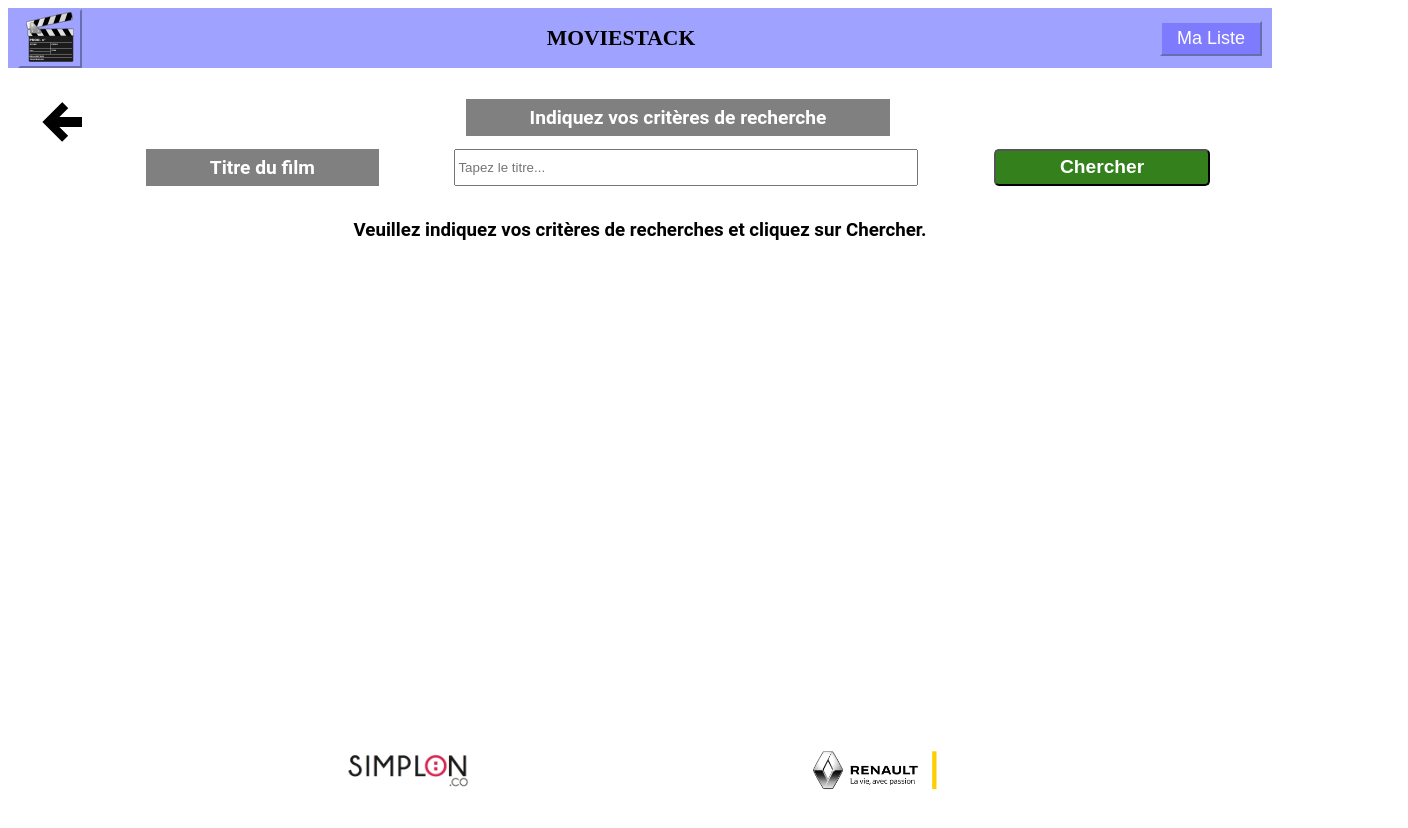
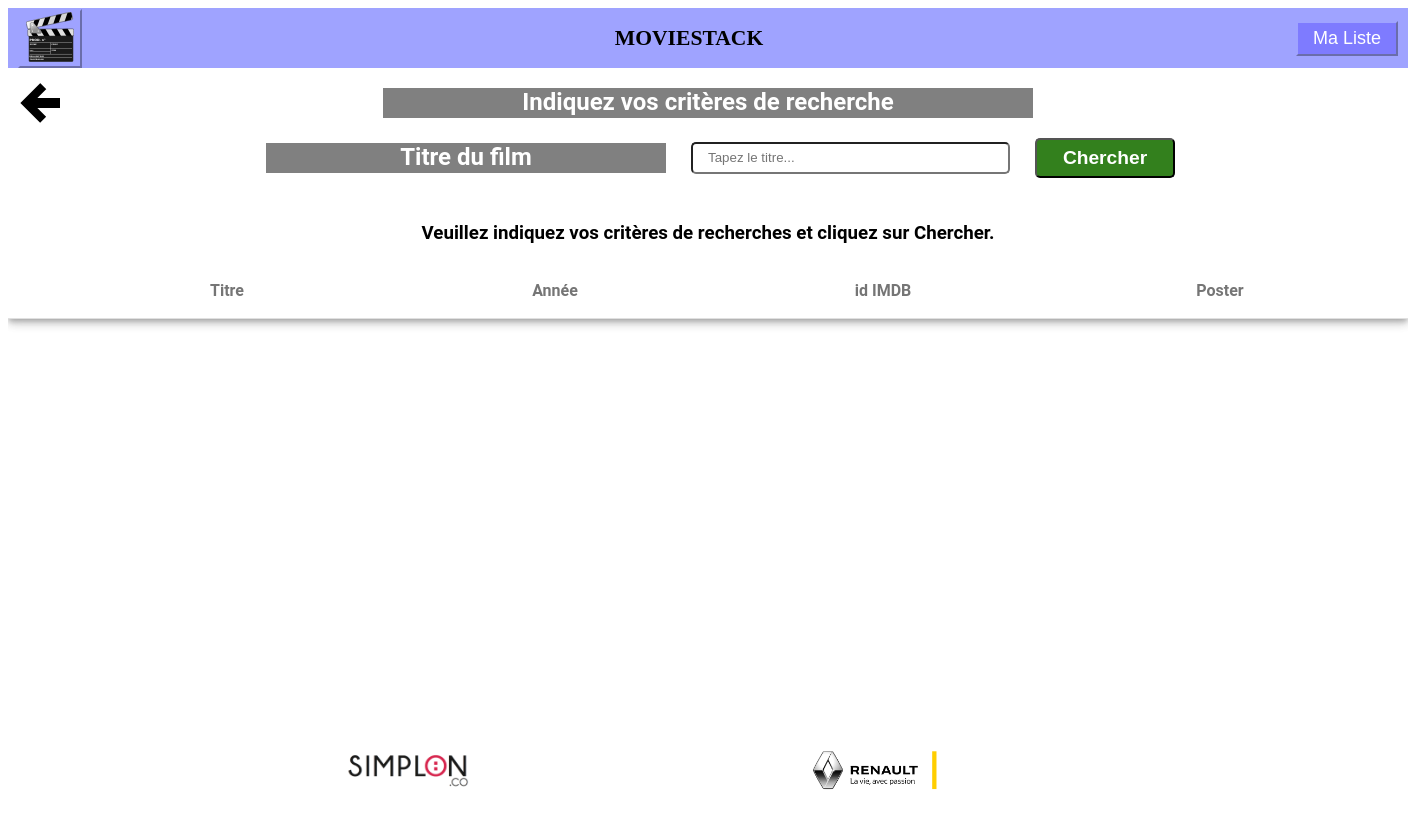
Before and after one commit to SylvainSimplonGit/red-thread, an Angular app in the folder ihm/: page /addamovie in a window 1280 px wide. Shown: the top 828 px of the page, 1408 px wide, since content can reach past the window. Before the commit the page ends 800 px from the top, so only its background shows below. Built offline with nearby package versions, Linux system fonts and the light colour scheme; no server answers; a web font is replaced by a local one.

Commit message:
FIX sorting pb for addamovie page and comeback to initial css

```diff
--- a/ihm/src/app/component/add-amovie-page/add-amovie-page.component.css
+++ b/ihm/src/app/component/add-amovie-page/add-amovie-page.component.css
@@ -1,76 +1,55 @@
-.flex-cont-row {
-  display: flex;
-  flex-direction: row;
-  margin: 1em;
-}
-
-.flex-cont-col {
+app-add-amovie-page {
   display: flex;
   flex-direction: column;
-  height: 100%;
   align-items: center;
-  justify-content: space-around;
-}
-
-.item {
-  padding: 0.5em;
-  min-width: 0;
-  height: 100px;
-  width: 60px;
-}
-
-.initial {
-  flex: initial;
-}
-
-.auto {
-  flex: auto;
-}
-
-.labelTitle {
-  font-size: larger;
-  font-weight: bolder;
-  padding: 7px 5vw;
-}
-
-.label-color-gray {
-  background-color: grey;
-  color: white;
-}
-
-.row-strech {
-  display: flex;
-  flex-direction: row;
-  justify-content: space-around;
-  width: 100%;
-}
-
-.poster {
-  width: 70px;
-  padding: 5px 0;
-}
-
-.mat-column-add {
-  flex: 0 0 40px !important;
-  min-width: 40px !important;
-  justify-content: center;
 }
 
 #buttonBack {
-  background-color: white;
+  padding-right: 95%;
+  height: 63px;
+  width: 63px;
+  margin: 5px 0;
+  position: absolute;
 }
 
-#buttonSearch {
-  font-size: larger;
-  font-weight: bolder;
-  color: white;
-  border-radius: 5px;
-  background-color: #33801d;
-  padding: 2px 5vw;
+section {
+  display: flex;
+  flex-direction: column;
+  align-items: center;
 }
 
-#inputTitle {
-  width: 40%;
+mat-table {
+  width: 1400px;
+}
+
+mat-header-cell, mat-cell:not(#mat_cell_title) {
+  display: flex;
+  flex-direction: column;
+  justify-content: center;
+  align-items: center;
+}
+
+#mat_cell_title {
+  display: flex;
+  flex-direction: column;
+  justify-content: center;
+  align-items: flex-start;
+}
+
+mat-header-cell:first-of-type, mat-cell:first-of-type {
+  flex: 0 0 40px !important;
+  min-width: 40px !important;
+}
+
+.mat_header {
+  font-size: medium;
+  font-weight: bold;
+}
+
+#add_movie {
+  display: flex;
+  flex-direction: row;
+  align-items: center;
 }
 
 #add_movie_icon {
@@ -78,8 +57,79 @@
   cursor: pointer;
 }
 
-mat-paginator {
+.poster {
+  width: 63px;
+  padding: 5px 0;
+}
+
+#scrollable_table {
+  scroll-behavior: smooth;
+  height: 605px;
+  overflow: auto;
+}
+
+.addMovieForm {
   display: flex;
   flex-direction: column;
   align-items: center;
+  margin-bottom: 25px;
 }
+
+.addMovieForm form {
+  display: flex;
+  flex-direction: row;
+  align-items: center;
+}
+
+section h1 {
+  background-color: grey;
+  color: white;
+  width: 650px;
+  height: 30px;
+}
+
+.addMovieForm form div div {
+  display: flex;
+  flex-direction: row;
+  align-items: center;
+  justify-content: space-between;
+}
+
+.addMovieForm label {
+  width: 400px;
+  padding: 0 25px;
+}
+
+.addMovieForm .title h2 {
+  background-color: grey;
+  color: white;
+  height: 30px;
+  margin: 5px 0;
+}
+
+.addMovieForm .released h2 {
+  background-color: grey;
+  color: white;
+  margin: 5px 0;
+}
+
+.addMovieForm input {
+  width: 300px;
+  height: 28px;
+  margin: 0 25px 0 0;
+  border-radius: 5px;
+}
+
+.addMovieForm input[type=text] {
+  padding: 0 0 0 15px;
+}
+
+.addMovieForm a button {
+  height: 40px;
+  width: 140px;
+  font-size: larger;
+  font-weight: bolder;
+  color: white;
+  border-radius: 5px;
+  background-color: #33801d;
+}
--- a/ihm/src/app/component/add-amovie-page/add-amovie-page.component.html
+++ b/ihm/src/app/component/add-amovie-page/add-amovie-page.component.html
@@ -1,47 +1,39 @@
-<form [formGroup]="addAMovieForm" (ngSubmit)="onSubmit(addAMovieForm.value)">
-<div class="flex-cont-row">
-  <div class="item initial">
+<div id="buttonBack">
   <a [routerLink]="['/movies']">
-      <img
-        alt="back to movie list"
-        src="/assets/back.png"
-        title="Ma liste de films"
-        id="buttonBack"
-      >
+    <img alt="back to movie list" src="/assets/back.png" title="retour">
   </a>
 </div>
-  <div class="item auto">
-    <div class="flex-cont-col">
-        <div class="row-strech">
-          <span class="labelTitle label-color-gray">
-            Indiquez vos critères de recherche
-          </span>
+
+<section class="addMovieForm">
+  <div>
+    <h1>Indiquez vos critères de recherche</h1>
   </div>
-        <div class="row-strech">
-          <label
-            for="inputTitle"
-            class="labelTitle label-color-gray"
-          >
-            Titre du film
-          </label>
-          <input
-            id="inputTitle"
-            type="text"
-            formControlName="movie_title"
-            placeholder="Tapez le titre..."
-          >
-          <button
-            class="button"
-            type="submit"
-            id="buttonSearch"
-          >
-            Chercher
-          </button>
+
+  <form [formGroup]="addAMovieForm" (ngSubmit)="onSubmit(addAMovieForm.value)">
+    <div>
+      <div class="title">
+        <label for="title"><h2>Titre du film</h2></label>
+        <input id="title" type="text" formControlName="movie_title" placeholder="Tapez le titre...">
       </div>
+
+      <!--      ###################################################################################################      -->
+      <!--      ### FUTURE FEATURE### - Possibilité d'ajouter l'année de sortie du film comme critère de recherche       -->
+      <!--      ###################################################################################################      -->
+      <!--      <div class="released">-->
+      <!--        <label for="released"><h2>Année de sortie du film</h2></label>-->
+      <!--        <input id="released" type="text" formControlName="movie_released" placeholder="Tapez l'année...">-->
+      <!--      </div>-->
+      <!--      ###################################################################################################      -->
+      <!--      ###################################################################################################      -->
+
     </div>
+
+    <div>
+      <a><button class="button" type="submit">Chercher</button></a>
     </div>
-</div>
+
   </form>
+</section>
 
 <section *ngIf="searchLaunch == 'no'">
   <h3>Veuillez indiquez vos critères de recherches et cliquez sur Chercher.</h3>
@@ -49,9 +41,13 @@
 <section *ngIf="searchLaunch == 'inProgress'">
   <h3>La recherche est en cours !</h3>
 </section>
-<section *ngIf="searchLaunch == 'finished'" >
-  <mat-table *ngIf="hasData; else noData" [dataSource]="dataSource" matSort class="mat-elevation-z5">
+<section *ngIf="searchLaunch == 'finished' && !hasData">
+  <h3>Pas de films trouvés avec ces critères ...</h3>
+</section>
 
+<section>
+  <div id="scrollable_table">
+    <mat-table [dataSource]="dataSource" matSort class="mat-elevation-z5">
       <ng-container matColumnDef="add">
         <mat-header-cell class="mat_header" *matHeaderCellDef mat-sort-header></mat-header-cell>
         <mat-cell *matCellDef="let movie">
@@ -61,12 +57,12 @@
 
       <ng-container matColumnDef="title">
         <mat-header-cell class="mat_header" *matHeaderCellDef mat-sort-header> Titre </mat-header-cell>
-      <mat-cell id="mat_cell_title" *matCellDef="let movie"> {{ movie.title }} </mat-cell>
+        <mat-cell id="mat_cell_title" *matCellDef="let movie"> {{ dataSource.data.indexOf(movie)+1 }}.  {{ movie.title }} </mat-cell>
       </ng-container>
 
       <ng-container matColumnDef="released">
         <mat-header-cell  class="mat_header" *matHeaderCellDef mat-sort-header> Année </mat-header-cell>
-      <mat-cell *matCellDef="let movie"> {{ movie.released | date:'yyyy':'fr-FR'}} </mat-cell>
+        <mat-cell *matCellDef="let movie"> {{ movie.released | date:'yyyy':'fr-FR' }} </mat-cell>
       </ng-container>
 
       <ng-container matColumnDef="idImdb">
@@ -77,7 +73,7 @@
       <ng-container matColumnDef="posterUrl">
         <mat-header-cell  class="mat_header" *matHeaderCellDef> Poster </mat-header-cell>
         <mat-cell id="add_movie" *matCellDef="let movie">
-        <img class="poster" src="{{ movie.posterUrl }}" alt="Affiche du film {{movie.title}}">
+          <img class="poster" src="{{ movie.posterUrl }}" title="Affiche du film {{ movie.title }}">
         </mat-cell>
       </ng-container>
 
@@ -85,9 +81,7 @@
       <mat-row *matRowDef="let row; columns: displayedColumns;"></mat-row>
     </mat-table>
 
-  <ng-template #noData>
-    <h3>Pas de films trouvés avec ces critères ...</h3>
-  </ng-template>
+  </div>
 
   <mat-paginator *ngIf="hasData" [length]="10" [pageSizeOptions]="[5, 10, 20]"></mat-paginator>
 </section>
--- a/ihm/src/app/component/add-amovie-page/add-amovie-page.component.ts
+++ b/ihm/src/app/component/add-amovie-page/add-amovie-page.component.ts
@@ -50,7 +50,7 @@ export class AddAMoviePageComponent implements OnInit {
   onSubmit(addAMovieForm) {
     if (addAMovieForm.movie_title === '') {
       alert('Veuillez entrer un titre de film');
-    } else {
+    }
     this.searchLaunch = 'inProgress';
     this.movieService.getMoviesByKeyword(addAMovieForm.movie_title).subscribe(movieSearch => {
       this.dataSource.data = movieSearch;
@@ -59,7 +59,6 @@ export class AddAMoviePageComponent implements OnInit {
       this.dataSource.paginator = this.paginator;
       this.searchLaunch = 'finished';
     });
-    }
   }
 
   addAmovie(movie: Movie) {
```
Lines whose indentation alone changed are shown as unchanged.
